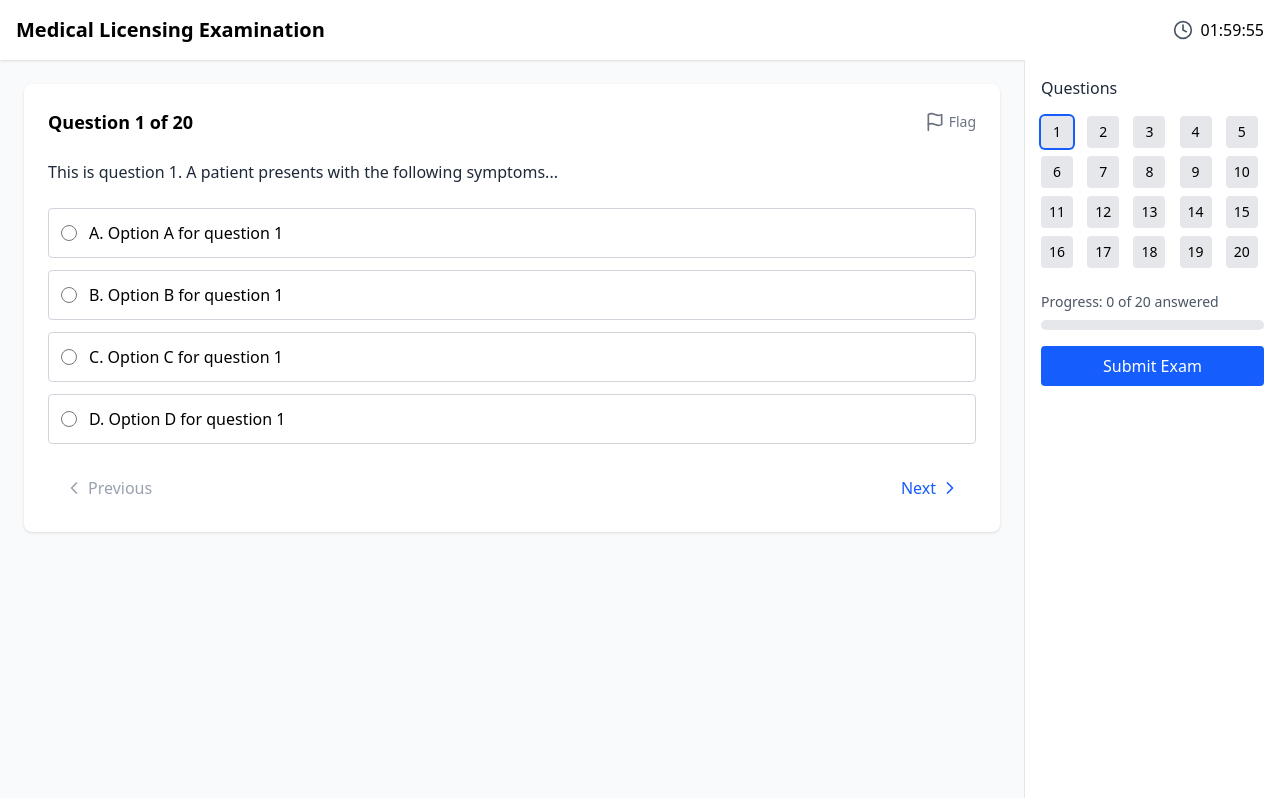
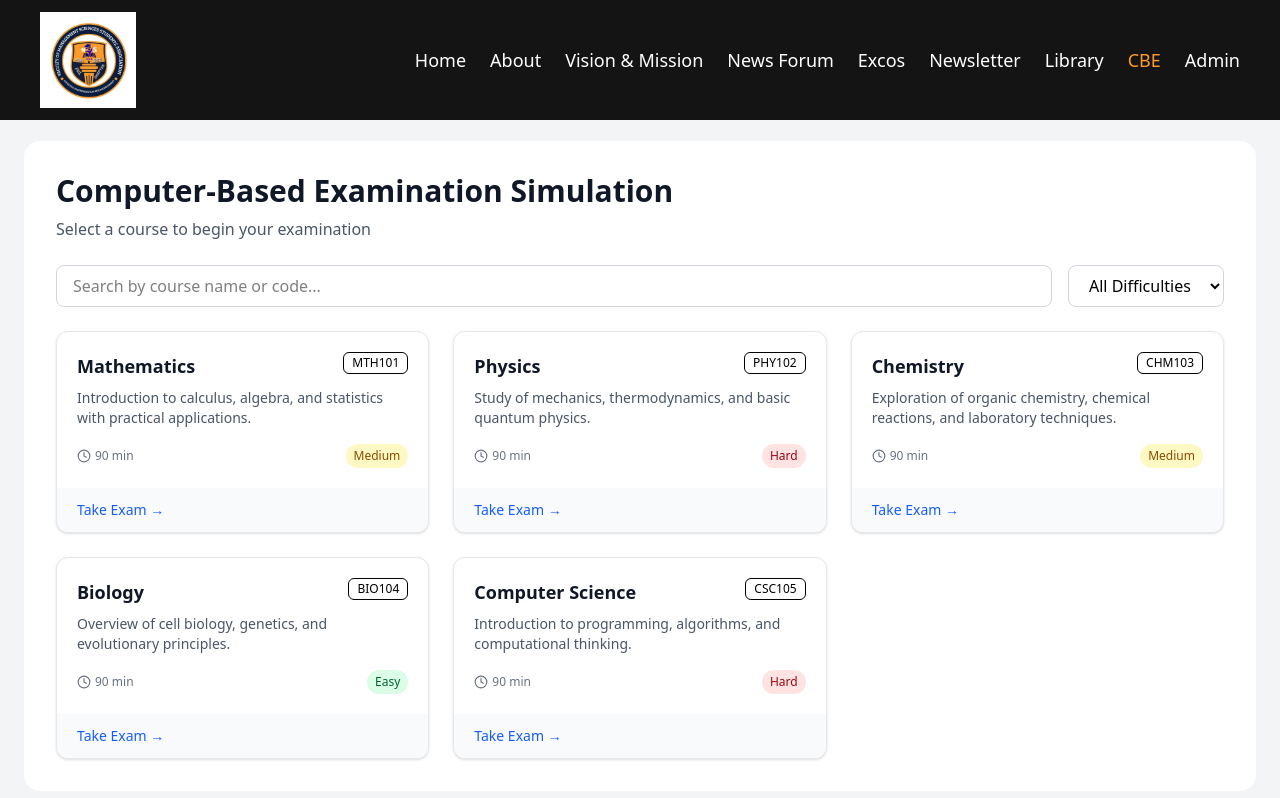
Before and after one commit to Stepheeeen/famssa, a React (Vite) app: page /cbe in a window 1280 px wide. Shown: the top 798 px of the page. Built offline with nearby package versions, Linux system fonts and the light colour scheme.

Commit message:
Rename CBE exam title and implement Course Selection component for improved navigation

```diff
--- /dev/null
+++ b/src/components/pages/cbe/CourseSelection.tsx
@@ -0,0 +1,257 @@
+import { useState } from "react";
+import {
+  Dialog,
+  DialogContent,
+  DialogHeader,
+  DialogTitle,
+  DialogDescription,
+  DialogFooter,
+} from "../../ui/dialog";
+import { Button } from "../../ui/button";
+import { Badge } from "../../ui/badge";
+import { Clock, BookOpen, AlertCircle } from "lucide-react";
+import Navbar from "../../custom/Navbar";
+
+const courses = [
+  {
+    id: 1,
+    name: "Mathematics",
+    code: "MTH101",
+    students: 42,
+    duration: "90 min",
+    difficulty: "Medium",
+    description:
+      "Introduction to calculus, algebra, and statistics with practical applications.",
+  },
+  {
+    id: 2,
+    name: "Physics",
+    code: "PHY102",
+    students: 38,
+    duration: "120 min",
+    difficulty: "Hard",
+    description:
+      "Study of mechanics, thermodynamics, and basic quantum physics.",
+  },
+  {
+    id: 3,
+    name: "Chemistry",
+    code: "CHM103",
+    students: 35,
+    duration: "90 min",
+    difficulty: "Medium",
+    description:
+      "Exploration of organic chemistry, chemical reactions, and laboratory techniques.",
+  },
+  {
+    id: 4,
+    name: "Biology",
+    code: "BIO104",
+    students: 48,
+    duration: "75 min",
+    difficulty: "Easy",
+    description:
+      "Overview of cell biology, genetics, and evolutionary principles.",
+  },
+  {
+    id: 5,
+    name: "Computer Science",
+    code: "CSC105",
+    students: 55,
+    duration: "120 min",
+    difficulty: "Hard",
+    description:
+      "Introduction to programming, algorithms, and computational thinking.",
+  },
+];
+
+const CourseSelection = () => {
+  const [selectedCourse, setSelectedCourse] = useState<any | null>(null);
+  const [searchTerm, setSearchTerm] = useState("");
+  const [filterDifficulty, setFilterDifficulty] = useState("All");
+
+  // Filter courses based on search term and difficulty
+  const filteredCourses = courses.filter((course) => {
+    const matchesSearch =
+      course.name.toLowerCase().includes(searchTerm.toLowerCase()) ||
+      course.code.toLowerCase().includes(searchTerm.toLowerCase());
+    const matchesDifficulty =
+      filterDifficulty === "All" || course.difficulty === filterDifficulty;
+    return matchesSearch && matchesDifficulty;
+  });
+
+  // Get difficulty color
+  const getDifficultyColor = (difficulty: any) => {
+    switch (difficulty) {
+      case "Easy":
+        return "bg-green-100 text-green-800";
+      case "Medium":
+        return "bg-yellow-100 text-yellow-800";
+      case "Hard":
+        return "bg-red-100 text-red-800";
+      default:
+        return "bg-gray-100 text-gray-800";
+    }
+  };
+
+  return (
+    <div className="min-h-screen bg-gray-100 flex flex-col items-center p-6">
+      <Navbar />
+      <div className="w-full bg-white rounded-2xl p-8 mb-8 mt-[9.5%]">
+        <h1 className="text-3xl font-bold text-gray-900 mb-2">
+          Computer-Based Examination Simulation
+        </h1>
+        <p className="text-gray-600 mb-6">
+          Select a course to begin your examination
+        </p>
+
+        {/* Search and Filter */}
+        <div className="flex flex-col sm:flex-row gap-4 mb-6">
+          <div className="relative flex-1">
+            <input
+              type="text"
+              placeholder="Search by course name or code..."
+              className="w-full px-4 py-2 border border-gray-300 rounded-lg focus:ring-2 focus:ring-blue-500 focus:border-blue-500 outline-none"
+              value={searchTerm}
+              onChange={(e) => setSearchTerm(e.target.value)}
+            />
+          </div>
+          <select
+            className="px-4 py-2 border border-gray-300 rounded-lg focus:ring-2 focus:ring-blue-500 focus:border-blue-500 outline-none"
+            value={filterDifficulty}
+            onChange={(e) => setFilterDifficulty(e.target.value)}
+          >
+            <option value="All">All Difficulties</option>
+            <option value="Easy">Easy</option>
+            <option value="Medium">Medium</option>
+            <option value="Hard">Hard</option>
+          </select>
+        </div>
+
+        {/* Course Cards */}
+        <div className="grid grid-cols-1 md:grid-cols-2 lg:grid-cols-3 gap-6">
+          {filteredCourses.length > 0 ? (
+            filteredCourses.map((course) => (
+              <div
+                key={course.id}
+                className="bg-white border border-gray-200 rounded-xl shadow-sm hover:shadow-md transition-all overflow-hidden cursor-pointer"
+                onClick={() => setSelectedCourse(course)}
+              >
+                <div className="p-5">
+                  <div className="flex justify-between items-start mb-2">
+                    <h3 className="text-lg font-semibold text-gray-900">
+                      {course.name}
+                    </h3>
+                    <Badge variant="outline" className="text-xs">
+                      {course.code}
+                    </Badge>
+                  </div>
+                  <p className="text-gray-600 text-sm mb-4 line-clamp-2">
+                    {course.description}
+                  </p>
+                  <div className="flex justify-between flex-wrap gap-2 mt-2">
+                    <div className="flex items-center text-xs text-gray-500">
+                      <Clock size={14} className="mr-1" />
+                      90 min
+                    </div>
+                    <div className="flex items-center text-xs text-gray-500">
+                      {/* <Users size={14} className="mr-1" />
+                      {course.students} enrolled */}
+                    </div>
+                    <div
+                      className={`text-xs px-2 py-1 rounded-full ${getDifficultyColor(
+                        course.difficulty
+                      )}`}
+                    >
+                      {course.difficulty}
+                    </div>
+                  </div>
+                </div>
+                <div className="bg-gray-50 px-5 py-3 text-sm font-medium text-blue-600 hover:bg-gray-100">
+                  Take Exam →
+                </div>
+              </div>
+            ))
+          ) : (
+            <div className="col-span-3 flex flex-col items-center justify-center py-8 text-gray-500">
+              <AlertCircle size={48} className="mb-2 text-gray-400" />
+              <p>No courses match your search criteria</p>
+            </div>
+          )}
+        </div>
+      </div>
+
+      {/* Exam Instructions Dialog */}
+      <Dialog
+        open={!!selectedCourse}
+        onOpenChange={(open) => !open && setSelectedCourse(null)}
+      >
+        <DialogContent className="sm:max-w-md bg-white">
+          <DialogHeader>
+            <DialogTitle className="flex items-center gap-2">
+              <BookOpen size={20} />
+              {selectedCourse?.name} ({selectedCourse?.code})
+            </DialogTitle>
+            <DialogDescription>
+              Please read the following exam instructions carefully.
+            </DialogDescription>
+          </DialogHeader>
+
+          <div className="space-y-4">
+            <div className="flex gap-4 text-sm">
+              <div className="bg-blue-50 p-3 rounded-lg flex-1">
+                <p className="font-medium text-blue-700 mb-1">Duration</p>
+                <div className="flex items-center text-blue-600">
+                  <Clock size={16} className="mr-2" />
+                  {selectedCourse?.duration}
+                </div>
+              </div>
+              <div className="bg-purple-50 p-3 rounded-lg flex-1">
+                <p className="font-medium text-purple-700 mb-1">Difficulty</p>
+                <div
+                  className={`inline-block px-2 py-1 rounded-full text-xs ${
+                    selectedCourse &&
+                    getDifficultyColor(selectedCourse.difficulty)
+                  }`}
+                >
+                  {selectedCourse?.difficulty}
+                </div>
+              </div>
+            </div>
+
+            <div className="bg-gray-50 p-4 rounded-lg">
+              <h4 className="font-medium text-gray-900 mb-2">
+                Exam Guidelines
+              </h4>
+              <ul className="list-disc pl-5 text-gray-700 space-y-2 text-sm">
+                <li>Ensure you have a stable internet connection.</li>
+                <li>Do not refresh or leave the page during the exam.</li>
+                <li>Each question has a time limit, answer carefully.</li>
+                <li>Once submitted, answers cannot be changed.</li>
+                <li>Use of external resources is not permitted.</li>
+              </ul>
+            </div>
+
+            <div className="flex items-center p-3 bg-amber-50 text-amber-800 rounded-lg text-sm">
+              <AlertCircle size={18} className="mr-2 flex-shrink-0" />
+              You will not be able to pause once the exam starts.
+            </div>
+          </div>
+
+          <DialogFooter className="flex gap-2 sm:gap-0">
+            <Button variant="outline" onClick={() => setSelectedCourse(null)}>
+              Cancel
+            </Button>
+            <Button
+              onClick={() => alert(`Starting ${selectedCourse?.name} Exam!`)}
+            >
+              Start Exam
+            </Button>
+          </DialogFooter>
+        </DialogContent>
+      </Dialog>
+    </div>
+  );
+};
+
+export default CourseSelection;
--- a/src/components/pages/cbe/Home.tsx
+++ b/src/components/pages/cbe/Home.tsx
@@ -12,7 +12,7 @@ const CBEInterface = () => {
 
   // Sample exam data
   const examData = {
-    title: "Medical Licensing Examination",
+    title: "CBE Examination",
     totalQuestions: 20,
     questions: Array.from({ length: 20 }, (_, i) => ({
       id: i + 1,
--- /dev/null
+++ b/src/pages/cbe/examination/index.tsx
@@ -0,0 +1,7 @@
+import CBEExamInterface from "../../../components/pages/cbe/Home";
+
+const index = () => {
+  return <CBEExamInterface />;
+};
+
+export default index;
--- a/src/pages/cbe/index.tsx
+++ b/src/pages/cbe/index.tsx
@@ -1,7 +1,7 @@
-import CBEExamInterface from "../../components/pages/cbe/Home";
+import CourseSelection from "../../components/pages/cbe/CourseSelection";
 
 const index = () => {
-  return <CBEExamInterface />;
+  return <CourseSelection />;
 };
 
 export default index;
```
